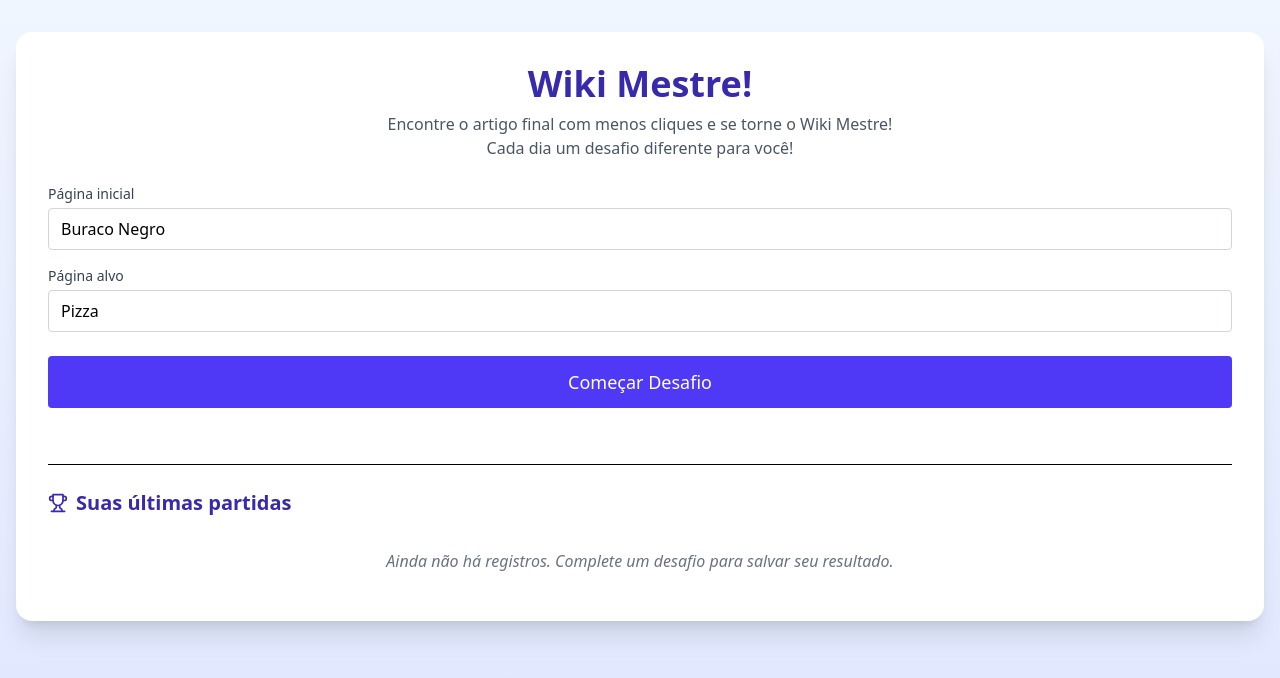
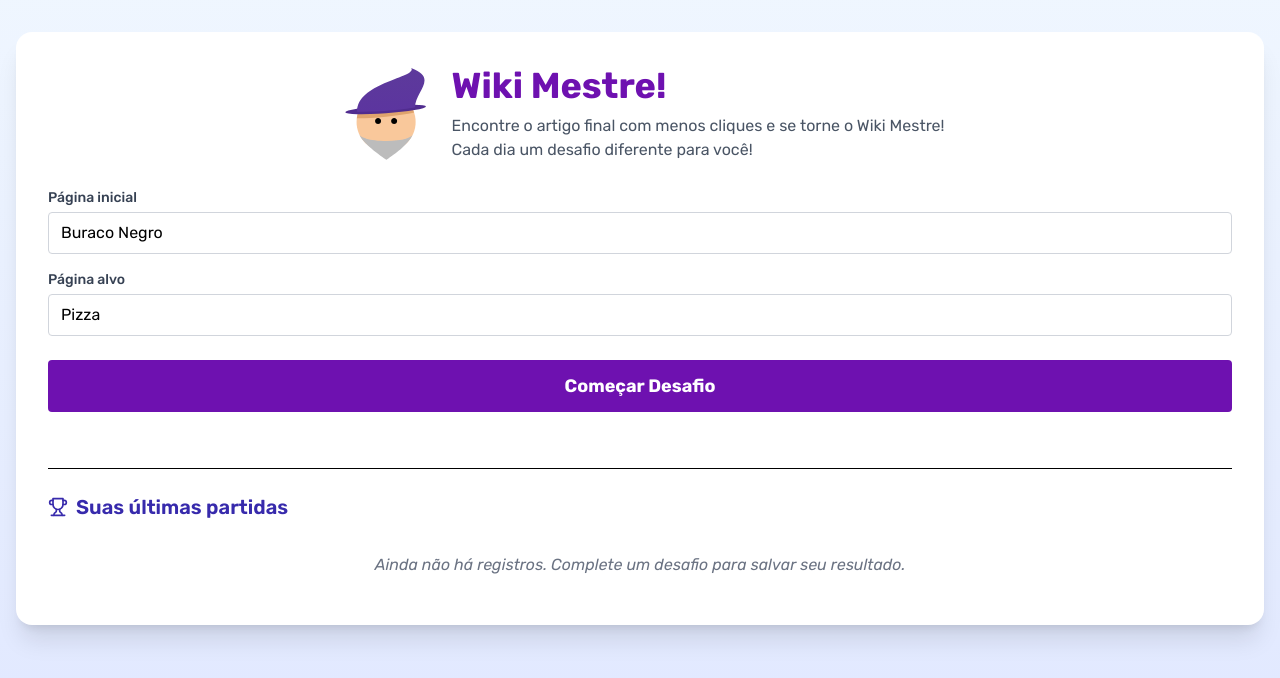
Before and after one commit to bruno-langer/wiki-mestre, a React (Vite) app: page / in a window 1280 px wide. Shown: the top 678 px of the page. Built offline with nearby package versions, Linux system fonts and the light colour scheme.

Commit message:
master logo and fix image links

```diff
--- a/index.html
+++ b/index.html
@@ -14,6 +14,11 @@
 
     gtag('config', 'G-BWJN0FEQ1X');
   </script>
+  <link rel="preconnect" href="https://fonts.googleapis.com">
+  <link rel="preconnect" href="https://fonts.gstatic.com" crossorigin>
+  <link
+    href="https://fonts.googleapis.com/css2?family=Exo+2:ital,wght@0,100..900;1,100..900&family=Rubik+Mono+One&family=Rubik:ital,wght@0,300..900;1,300..900&display=swap"
+    rel="stylesheet">
   <title>Wiki Mestre </title>
 </head>
 
--- a/src/App.jsx
+++ b/src/App.jsx
@@ -106,6 +106,7 @@ export default function WikiGame() {
   }, []);
 
   const handleArticleClick = (e) => {
+    e.preventDefault();
     const link = e.target.closest("a");
 
     if (!link) return;
@@ -114,9 +115,18 @@ export default function WikiGame() {
 
     if (!href) return;
 
-    console.log("Link clicado:", href);
+    console.log(JSON.stringify(href));
 
     // Para links no formato "./República"
+
+    if (href.includes(".png") || href.includes(".jpg")) {
+      console.log("Imagem clicada");
+      alert(
+        "Esse link não é válido, você clicou em uma imagem mas seu progresso ainda continua!"
+      );
+      return;
+    }
+
     if (href.startsWith("./")) {
       e.preventDefault();
 
@@ -149,7 +159,6 @@ export default function WikiGame() {
     }
   }, [currentPage, targetPage, clicks, gameStarted]);
 
-
   const Article = useMemo(
     () => (
       <div
@@ -168,14 +177,18 @@ export default function WikiGame() {
       <div className="max-w-7xl mx-auto">
         {!gameStarted ? (
           <div className="space-y-6 bg-white p-6 md:p-8 rounded-2xl shadow-xl">
-            <div className="text-center">
-              <h1 className="text-3xl md:text-4xl font-bold text-indigo-800 mb-2">
-                Wiki Mestre!
-              </h1>
-              <p className="text-gray-600">
-                Encontre o artigo final com menos cliques e se torne o Wiki Mestre! <br />
-                Cada dia um desafio diferente para você!
-              </p>
+            <div className="flex items-center justify-center space-x-4 mx-auto">
+              <img src="./public/icon.svg" alt="" />
+              <div className="text-left">
+                <h1 className="text-3xl md:text-4xl font-bold text-purple-800 mb-2 font-[Rubik]">
+                  Wiki Mestre!
+                </h1>
+                <p className="text-gray-600">
+                  Encontre o artigo final com menos cliques e se torne o Wiki
+                  Mestre! <br />
+                  Cada dia um desafio diferente para você!
+                </p>
+              </div>
             </div>
 
             <div className="grid gap-4">
@@ -213,7 +226,7 @@ export default function WikiGame() {
             </div>
 
             <Button
-              className="w-full bg-indigo-600 hover:bg-indigo-700 transition-colors py-3 text-lg"
+              className="w-full bg-purple-800 hover:bg-indigo-700 transition-colors py-3 text-lg font-[Rubik] font-bold"
               onClick={startGame}
               disabled={!startPage || !targetPage}
             >
@@ -263,7 +276,8 @@ export default function WikiGame() {
                 </div>
               ) : (
                 <p className="text-gray-500 italic text-center py-4">
-                  Ainda não há registros. Complete um desafio para salvar seu resultado.
+                  Ainda não há registros. Complete um desafio para salvar seu
+                  resultado.
                 </p>
               )}
             </div>
--- a/src/index.css
+++ b/src/index.css
@@ -1,7 +1,7 @@
 @import "tailwindcss";
 
 :root {
-  font-family: system-ui, Avenir, Helvetica, Arial, sans-serif;
+  font-family: Rubik, system-ui, Avenir, Helvetica, Arial, sans-serif;
   line-height: 1.5;
   font-weight: 400;
 
```
